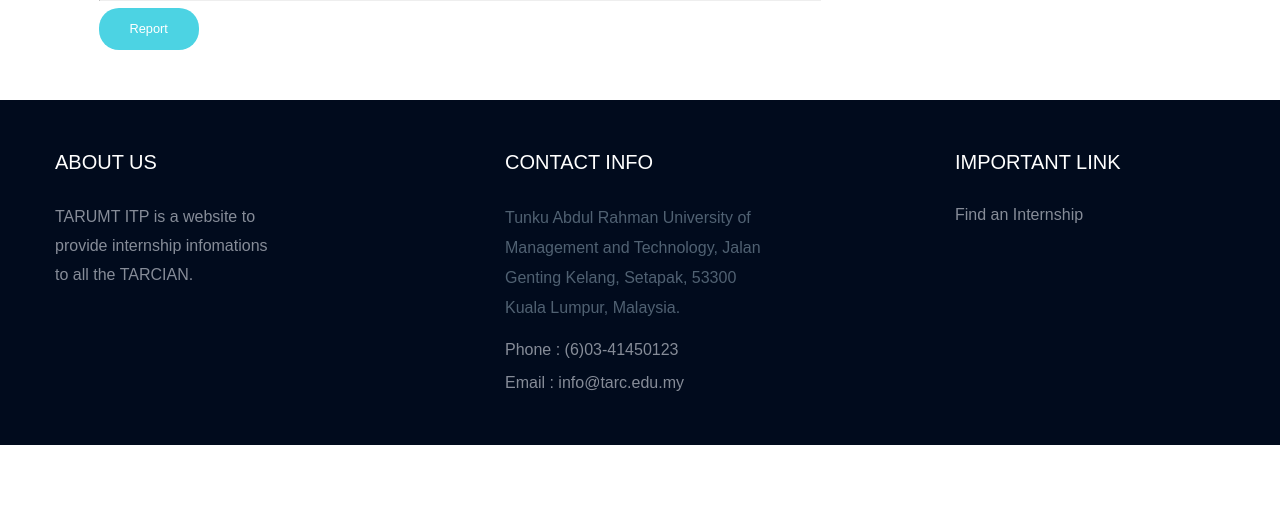
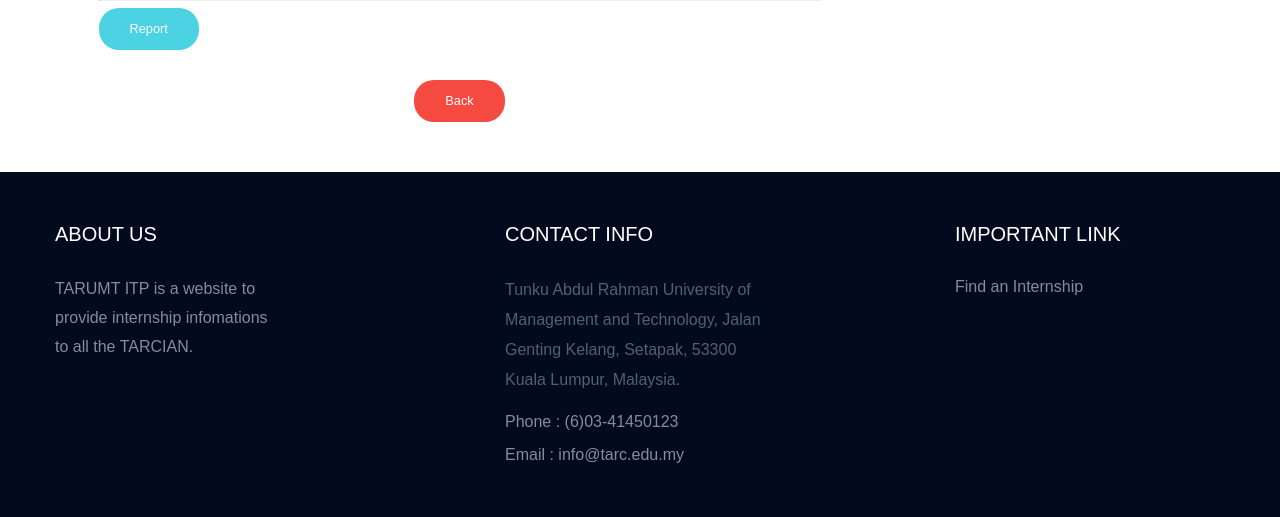
Before and after one commit to Chunkit/assignmentCC, a Flask app: page /viewReport/1 in a window 1280 px wide. Shown: the part 1366-1883 px from the top of the page. Before the commit the page ends 1811 px from the top, so only its background shows below. Run offline with Flask 3, Linux system fonts and the light colour scheme; data that the repository does not hold is empty; some libraries are stand-ins or nearby versions; some web fonts are replaced.

Commit message:
Update viewReport.html

```diff
--- a/templates/viewReport.html
+++ b/templates/viewReport.html
@@ -66,7 +66,9 @@
 
                             </div>
                         </form>
-
+                        <div class="mt-30" style="text-align: center;">
+			    <a href="/viewStudentInfo" class="genric-btn danger circle arrow">Back</a>
+                        </div>
                     </div>
                 </div>
 
```
